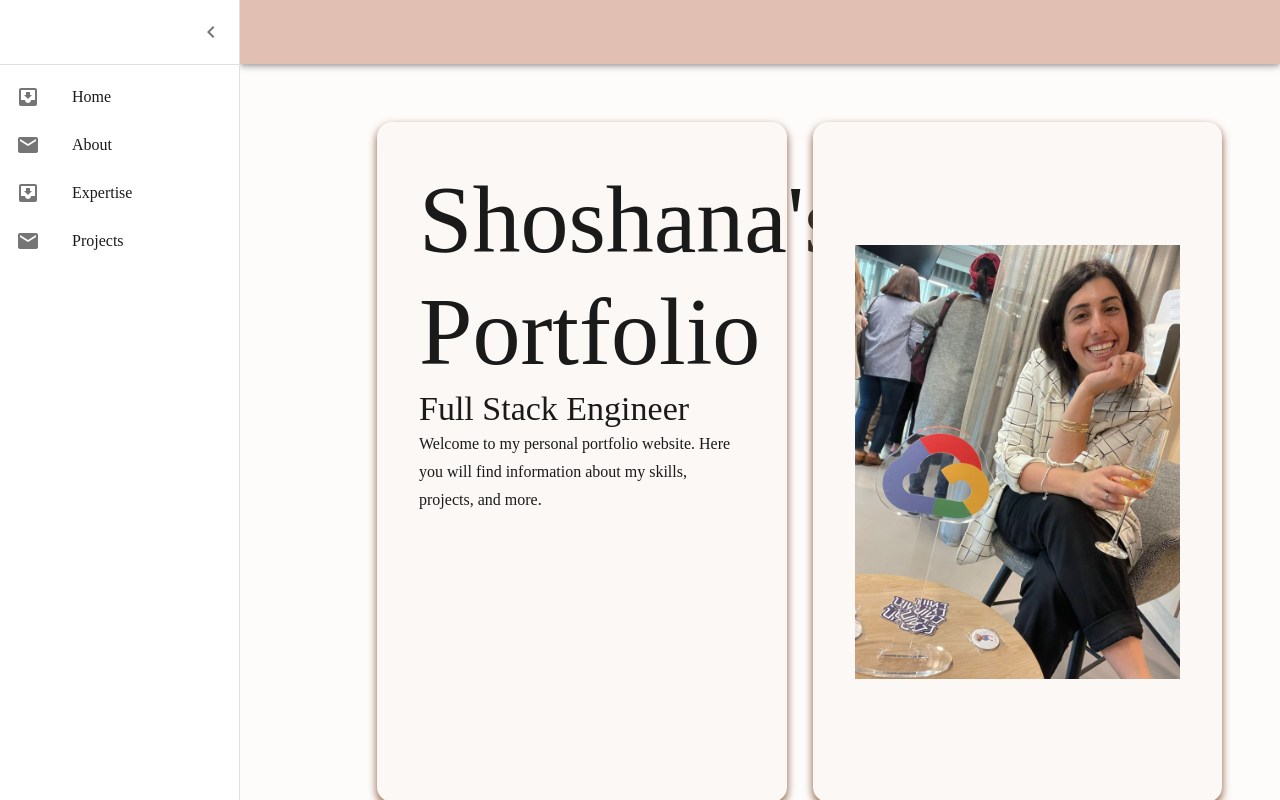
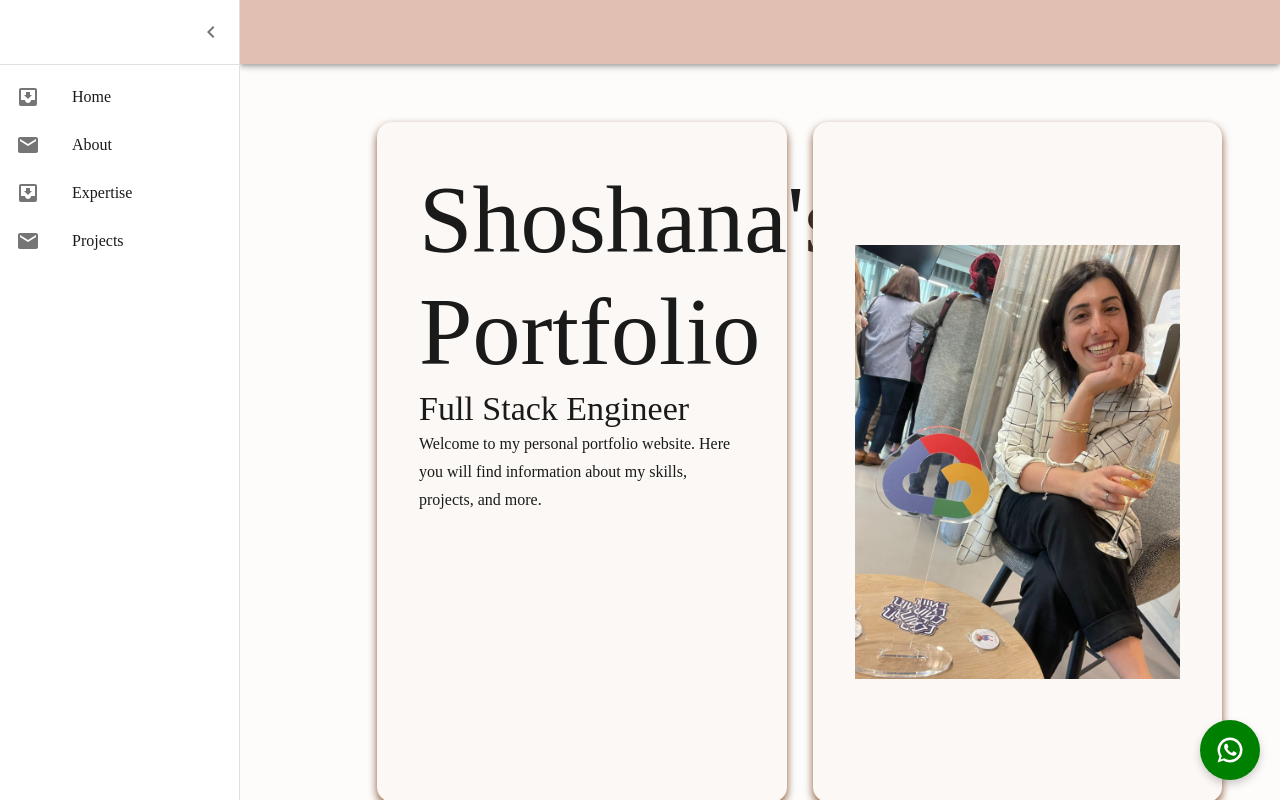
Before and after one commit to Shoshana-Huri/shoshana-huri, a React (Vite) app: page /shoshana-huri/home in a window 1280 px wide. Built offline with nearby package versions, Linux system fonts and the light colour scheme; a web font is replaced by a local one.

Commit message:
add contact

```diff
--- a/src/components/Contact.tsx
+++ b/src/components/Contact.tsx
@@ -1,32 +1,21 @@
 import React from "react";
 import { styled } from "@mui/system";
-import { Grid, Link } from "@mui/material";
+import { IconButton, Link } from "@mui/material";
 import WhatsAppIcon from "@mui/icons-material/WhatsApp";
 
-const ContactContainer = styled(Grid)({
-  display: "flex",
-  color: "black",
-  backgroundColor: "rgba(255, 255, 255, 0.8)",
+const FloatingWhatsAppButton = styled(IconButton)({
+  position: "fixed",
+  bottom: "20px",
+  right: "20px",
+  backgroundColor: "green",
+  color: "white",
+  width: "60px",
+  height: "60px",
+  borderRadius: "50%",
   boxShadow: "0 4px 8px rgba(0, 0, 0, 0.2)",
-  borderRadius: "8px",
-  padding: "30px",
-});
-
-const ContactHeadline = styled("h2")({
-  marginBottom: "20px",
-});
-
-const ContactDetails = styled(Grid)({
-  marginBottom: "10px",
-  alignItems: "center",
-});
-
-const WhatsAppLink = styled(Link)({
-  display: "inline-block",
-  verticalAlign: "middle",
-  marginLeft: "10px",
-  color: "black",
-  textDecoration: "none",
+  "&:hover": {
+    backgroundColor: "darkgreen",
+  },
 });
 
 const Contact: React.FC = () => {
@@ -38,24 +27,11 @@ const Contact: React.FC = () => {
   )}`;
 
   return (
-    <ContactContainer container>
-      <ContactDetails item style={{ margin: "10px" }}>
-        <ContactHeadline>Contact Me:</ContactHeadline>
-        <h3>Phone:</h3>
-        <div> 0526716001</div>
-
-        <WhatsAppLink
-          href={whatsappLink}
-          target="_blank"
-          rel="noopener noreferrer"
-        >
-          <WhatsAppIcon style={{ fontSize: 30, color: "green" }} />
-        </WhatsAppLink>
-
-        <h3>Email:</h3>
-        <div>shoshuri1@gmail.com</div>
-      </ContactDetails>
-    </ContactContainer>
+    <Link href={whatsappLink} target="_blank" rel="noopener noreferrer">
+      <FloatingWhatsAppButton>
+        <WhatsAppIcon style={{ fontSize: 30 }} />
+      </FloatingWhatsAppButton>
+    </Link>
   );
 };
 
--- a/src/new-components/NavBar.tsx
+++ b/src/new-components/NavBar.tsx
@@ -18,6 +18,8 @@ import ListItemText from "@mui/material/ListItemText";
 import InboxIcon from "@mui/icons-material/MoveToInbox";
 import MailIcon from "@mui/icons-material/Mail";
 import { Link } from "react-router-dom";
+
+import Contact from "../components/Contact";
 
 const drawerWidth = 240;
 
@@ -147,6 +149,7 @@ export default function PersistentDrawerLeft(props: PersistentDrawerLeftProps) {
         </List>
       </Drawer>
       <Content open={open}>{props.children}</Content>
+      <Contact />
     </Box>
   );
 }
```
